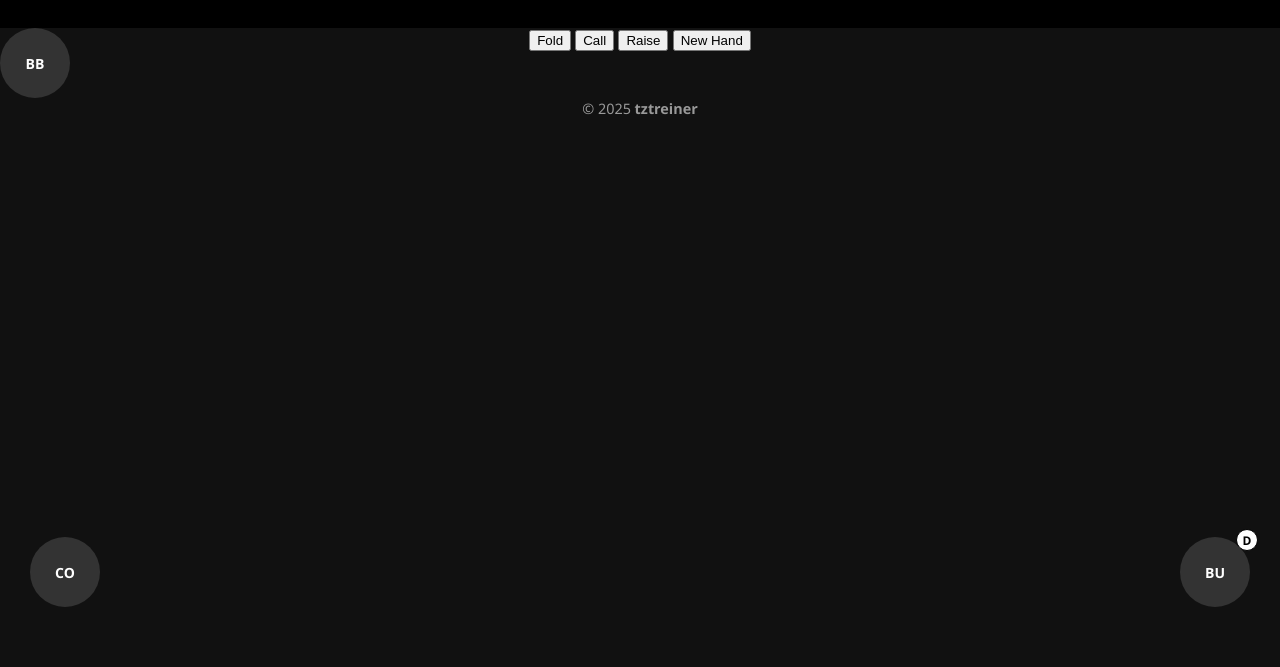
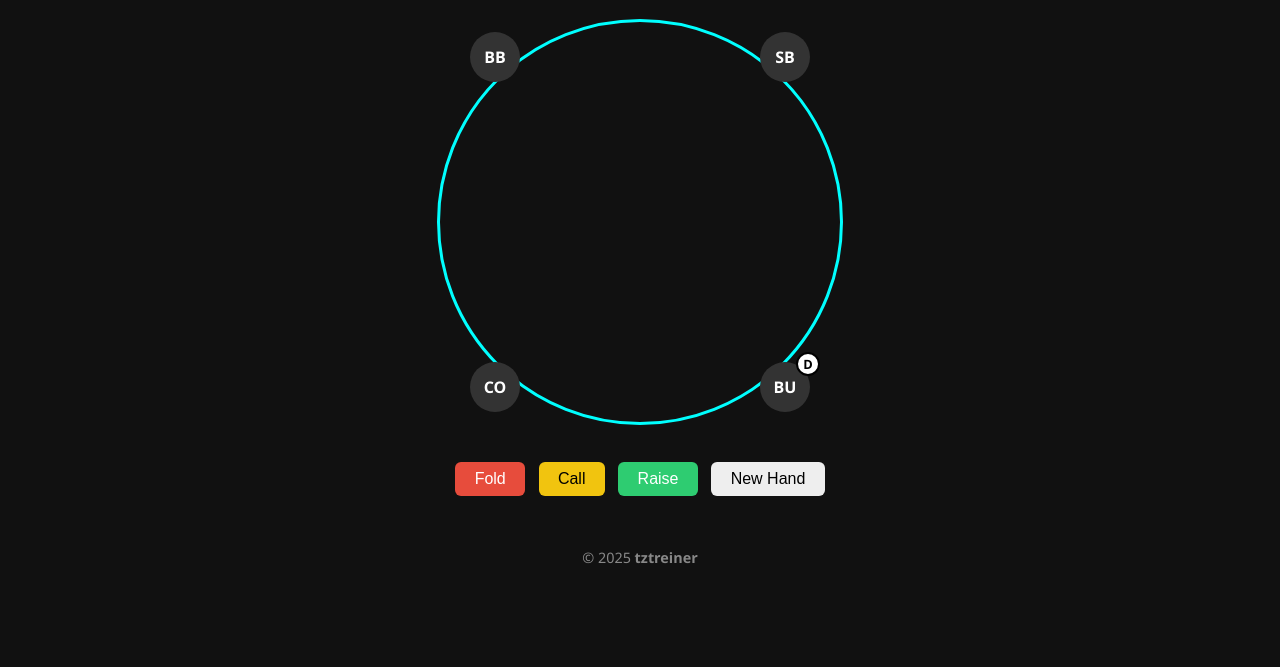
Before and after one commit to franque99/tztreiner, a plain HTML site: page index.html in a window 1280 px wide. Shown: the part 133-800 px from the top of the page. Drawn offline with Linux system fonts and the light colour scheme.

Commit message:
Update style.css

```diff
--- a/style.css
+++ b/style.css
@@ -1,119 +1,139 @@
+/* Reset básico */
 body {
   margin: 0;
-  font-family: 'Segoe UI', sans-serif;
-  background: #111;
+  padding: 0;
+  background-color: #111;
   color: #fff;
+  font-family: 'Segoe UI', Tahoma, Geneva, Verdana, sans-serif;
   text-align: center;
 }
 
 .header {
-  background: #000;
   padding: 1rem;
-  font-size: 1.5rem;
-  font-weight: bold;
-  color: #4eeaff;
+  background-color: #000;
+  color: #fff;
+  border-bottom: 2px solid #0ff;
 }
 
-.table {
-  position: relative;
-  margin: 2rem auto;
-  width: 600px;
-  height: 400px;
-  background: radial-gradient(circle, #2e2e2e 40%, #000 100%);
-  border-radius: 50%;
-  border: 4px solid #00ffff88;
-  box-shadow: 0 0 20px #0ff;
-}
-
-.player {
-  position: absolute;
-  background: #333;
-  padding: 10px;
-  border-radius: 50%;
-  width: 50px;
-  height: 50px;
-  font-size: 14px;
-  color: #fff;
-  font-weight: bold;
-  display: flex;
-  align-items: center;
-  justify-content: center;
-}
-
-.top        { top: 10px; left: 50%; transform: translateX(-50%); }
-.topright   { top: 60px; right: 30px; }
-.right      { top: 50%; right: 10px; transform: translateY(-50%); }
-.bottomright{ bottom: 60px; right: 30px; }
-.bottomleft { bottom: 60px; left: 30px; }
-.left       { top: 50%; left: 10px; transform: translateY(-50%); }
-
-.cards {
-  position: absolute;
-  top: 50%;
-  left: 50%;
-  transform: translate(-50%, -50%);
-  display: flex;
-  gap: 12px;
-}
-
-.card {
-  width: 60px;
-  height: 90px;
-  background-color: #fff;
-  color: #000;
-  border-radius: 8px;
-  box-shadow: 2px 2px 5px #000;
-  display: flex;
-  align-items: center;
-  justify-content: center;
-  font-size: 20px;
-  font-weight: bold;
-}
-
-.dealer-button {
-  position: absolute;
-  top: -8px;
-  right: -8px;
-  width: 20px;
-  height: 20px;
-  background-color: white;
-  color: black;
-  font-weight: bold;
-  font-size: 12px;
-  border-radius: 50%;
-  border: 1px solid black;
-  display: flex;
-  align-items: center;
-  justify-content: center;
-  z-index: 5;
-}
-
-.action-box {
+.quiz-container {
   margin-top: 2rem;
 }
 
-.btn {
-  margin: 0.5rem;
-  padding: 12px 20px;
+.actions {
+  margin-top: 1.5rem;
+}
+
+.actions button {
+  padding: 0.5rem 1.2rem;
+  margin: 0.3rem;
   font-size: 1rem;
   border: none;
-  border-radius: 8px;
+  border-radius: 6px;
   cursor: pointer;
-  font-weight: bold;
 }
 
-.fold  { background: #e74c3c; color: #fff; }
-.call  { background: #f1c40f; color: #000; }
-.raise { background: #2ecc71; color: #fff; }
+.actions button:nth-child(1) {
+  background-color: #e74c3c;
+  color: #fff;
+}
+.actions button:nth-child(2) {
+  background-color: #f1c40f;
+  color: #000;
+}
+.actions button:nth-child(3) {
+  background-color: #2ecc71;
+  color: #fff;
+}
+.actions button:nth-child(4) {
+  background-color: #eee;
+  color: #000;
+}
 
-.new-hand {
+.feedback {
   margin-top: 1rem;
-  background: #fff;
-  color: #000;
+  font-weight: bold;
+  font-size: 1.2rem;
 }
 
 footer {
   margin-top: 3rem;
   font-size: 0.9rem;
-  color: #999;
+  color: #888;
 }
+
+/* ===== MESA E POSIÇÕES ===== */
+
+.table-container {
+  display: flex;
+  justify-content: center;
+  align-items: center;
+  margin-top: 2rem;
+}
+
+.poker-table {
+  position: relative;
+  width: 400px;
+  height: 400px;
+  border: 3px solid #0ff;
+  border-radius: 50%;
+  margin: 0 auto;
+}
+
+/* Estilo dos jogadores */
+.player {
+  position: absolute;
+  width: 50px;
+  height: 50px;
+  background-color: #333;
+  color: white;
+  border-radius: 50%;
+  display: flex;
+  align-items: center;
+  justify-content: center;
+  font-weight: bold;
+}
+
+/* Botão do Dealer */
+.dealer-button {
+  position: absolute;
+  top: -10px;
+  right: -10px;
+  width: 20px;
+  height: 20px;
+  background-color: #fff;
+  color: #000;
+  border-radius: 50%;
+  font-size: 0.8rem;
+  font-weight: bold;
+  display: flex;
+  align-items: center;
+  justify-content: center;
+  border: 2px solid #000;
+}
+
+/* Posições ao redor da mesa */
+.bottomright {
+  bottom: 10px;
+  right: 30px;
+}
+
+.bottomleft {
+  bottom: 10px;
+  left: 30px;
+}
+
+.topright {
+  top: 10px;
+  right: 30px;
+}
+
+.topleft {
+  top: 10px;
+  left: 30px;
+}
+
+/* Cartas */
+.hand {
+  font-size: 2rem;
+  margin-top: 1rem;
+}
```
